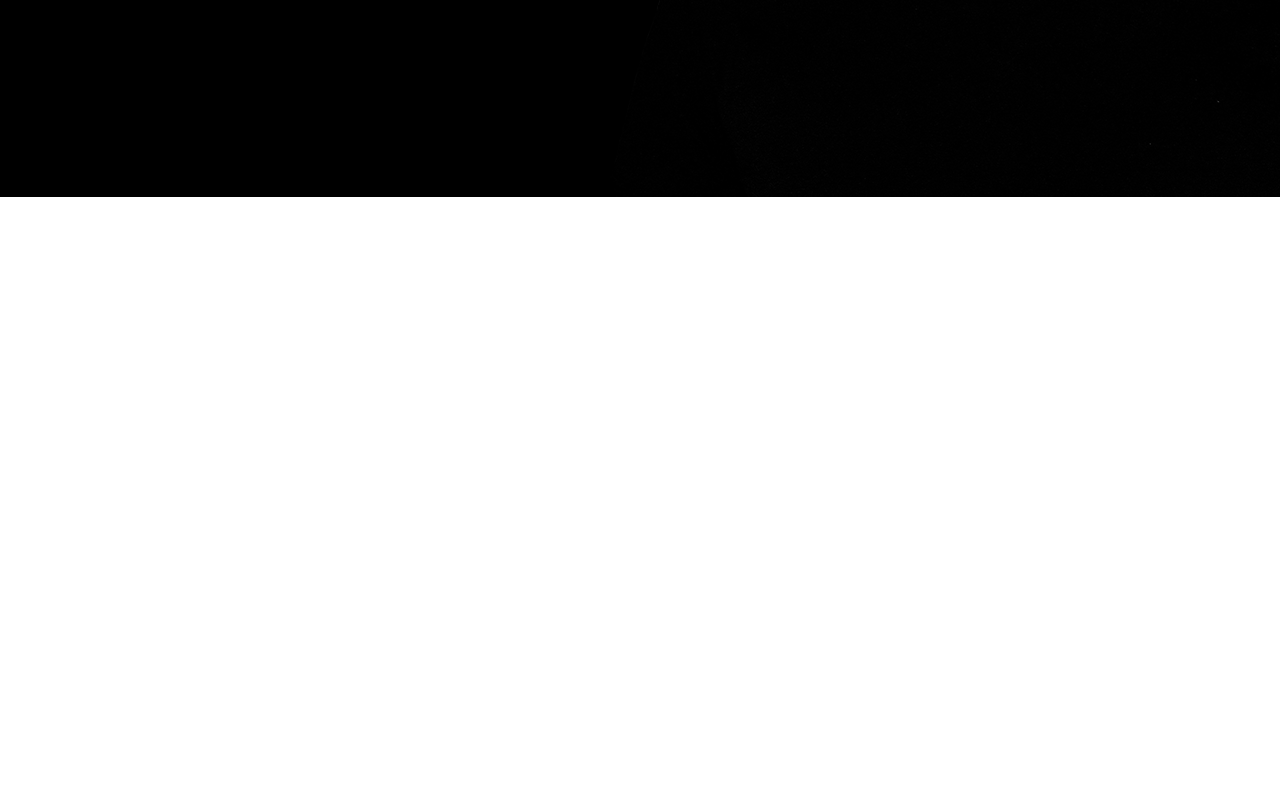
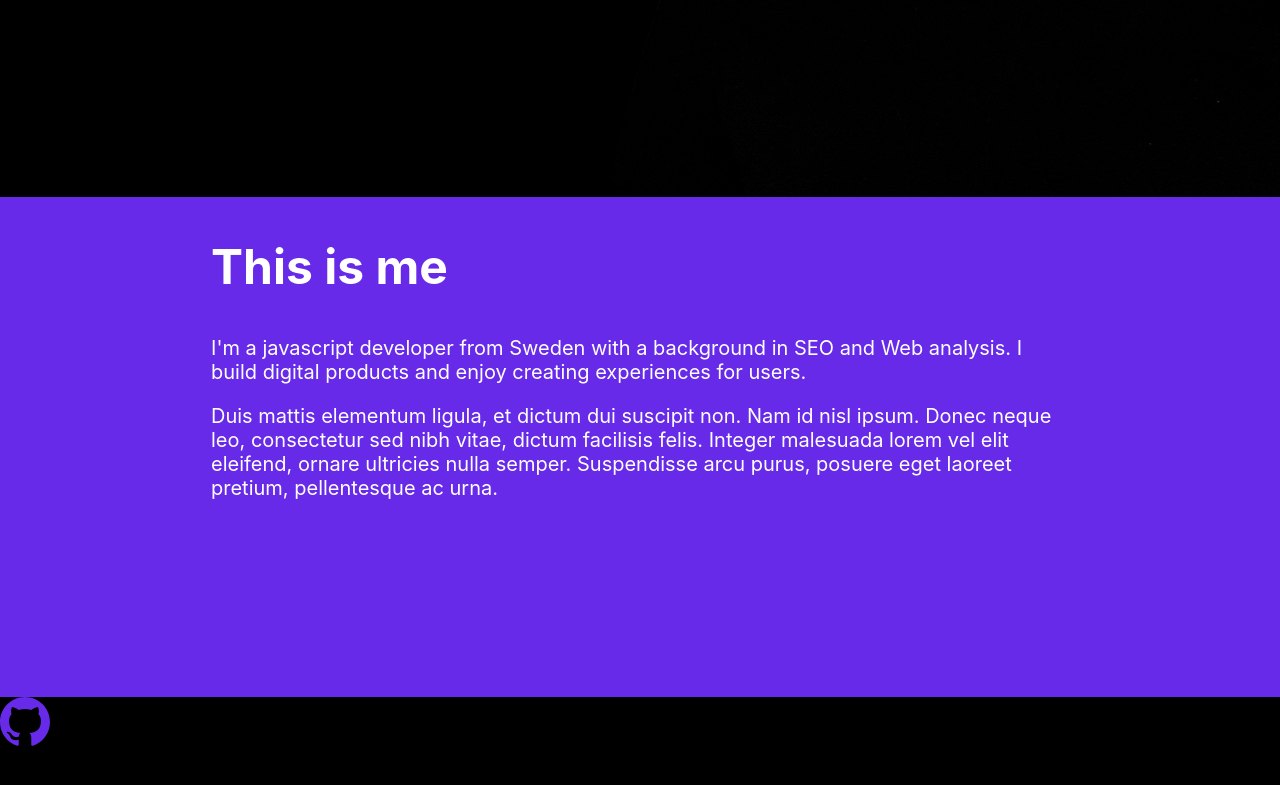
Before and after one commit to Brushan/Portfolio-site, a React (Create React App) app: page / in a window 1280 px wide. Shown: the part 603-1388 px from the top of the page. Before the commit the page ends 800 px from the top, so only its background shows below. Built offline with nearby package versions, Linux system fonts and the light colour scheme.

Commit message:
Added personal information section and started work on footer

```diff
--- a/src/App.scss
+++ b/src/App.scss
@@ -1,4 +1,16 @@
 @import "./styles/variables.scss";
+
+h1 {
+  font-size: 4em;
+}
+
+h2 {
+  font-size: 3em;
+}
+
+p {
+  font-size: 20px;
+}
 
 .main {
   min-height: 100vh;
--- /dev/null
+++ b/src/components/footer/Footer.js
@@ -0,0 +1,19 @@
+import React from 'react';
+import { GithubIcon } from '../../media/icons/icons';
+import './Footer.scss'
+
+const Footer = () => {
+  return (
+    <section className="footer">
+      <div className="footerWrapper">
+        <div className="footerWrapper__contact">
+          <div className="footerWrapper__contact__link">
+            <a href="https://github.com/Brushan"><GithubIcon /></a>
+          </div>
+        </div>
+      </div>
+    </section>
+  )
+}
+
+export default Footer
--- /dev/null
+++ b/src/components/footer/Footer.scss
@@ -0,0 +1,5 @@
+@import "../../styles/variables.scss";
+
+.footer {
+  height: 200px;
+}
--- a/src/components/frontpageHero/FrontpageHero.js
+++ b/src/components/frontpageHero/FrontpageHero.js
@@ -1,5 +1,4 @@
 import React from 'react'
-import heroImage from '../../media/images/Tommy-blue.png'
 
 import './FrontpageHero.scss'
 
--- a/src/components/personalInformation/PersonalInformation.js
+++ b/src/components/personalInformation/PersonalInformation.js
@@ -4,9 +4,13 @@
 const personalInformation = () => {
   return (
     <section className="information">
-      <div className="information__container">
-        <h2>Hi, my name is Tommy.</h2>
-        <p>I am a javascript developer who enjoy building products with the user in mind. Not necessarily high-end UX/Design but rather SEO and the structural performance of sites and apps. </p>
+      <div className="information__text">
+        <h2>This is me</h2>
+        <p>I'm a javascript developer from Sweden with a background in SEO and Web analysis. I build digital products and enjoy creating experiences for users.
+        </p>
+        <p>
+        Duis mattis elementum ligula, et dictum dui suscipit non. Nam id nisl ipsum. Donec neque leo, consectetur sed nibh vitae, dictum facilisis felis. Integer malesuada lorem vel elit eleifend, ornare ultricies nulla semper. Suspendisse arcu purus, posuere eget laoreet pretium, pellentesque ac urna.
+        </p>
       </div>
     </section>
   )
--- a/src/components/personalInformation/PersonalInformation.scss
+++ b/src/components/personalInformation/PersonalInformation.scss
@@ -16,6 +16,6 @@
     grid-column: 2;
   }
 
-  &__container {
+  &__text {
   }
 }
--- /dev/null
+++ b/src/media/icons/icons.js
@@ -0,0 +1,5 @@
+import React from 'react'
+
+export const GithubIcon = () => (
+  <svg xmlns="http://www.w3.org/2000/svg" width="50" height="50" fill="#682ae9" viewBox="0 0 24 24"><path d="M12 0c-6.626 0-12 5.373-12 12 0 5.302 3.438 9.8 8.207 11.387.599.111.793-.261.793-.577v-2.234c-3.338.726-4.033-1.416-4.033-1.416-.546-1.387-1.333-1.756-1.333-1.756-1.089-.745.083-.729.083-.729 1.205.084 1.839 1.237 1.839 1.237 1.07 1.834 2.807 1.304 3.492.997.107-.775.418-1.305.762-1.604-2.665-.305-5.467-1.334-5.467-5.931 0-1.311.469-2.381 1.236-3.221-.124-.303-.535-1.524.117-3.176 0 0 1.008-.322 3.301 1.23.957-.266 1.983-.399 3.003-.404 1.02.005 2.047.138 3.006.404 2.291-1.552 3.297-1.23 3.297-1.23.653 1.653.242 2.874.118 3.176.77.84 1.235 1.911 1.235 3.221 0 4.609-2.807 5.624-5.479 5.921.43.372.823 1.102.823 2.222v3.293c0 .319.192.694.801.576 4.765-1.589 8.199-6.086 8.199-11.386 0-6.627-5.373-12-12-12z"/></svg>
+);
--- a/src/modules/frontpage/Frontpage.view.js
+++ b/src/modules/frontpage/Frontpage.view.js
@@ -1,4 +1,5 @@
 import React from 'react';
+import Footer from '../../components/footer/Footer';
 import FrontpageHero from '../../components/frontpageHero/FrontpageHero';
 import PersonalInformation from '../../components/personalInformation/PersonalInformation';
 
@@ -8,6 +9,8 @@
   return (
     <div>
       <FrontpageHero />
+      <PersonalInformation />
+      <Footer />
     </div>
   )
 }
```
Also changed, not shown: public/manifest.json (deleted), src/media/icons/iconmonstr-github-1.svg (added).
